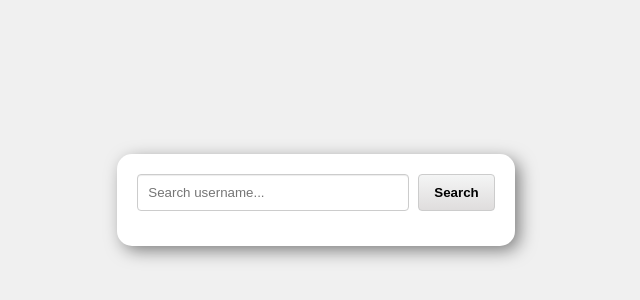
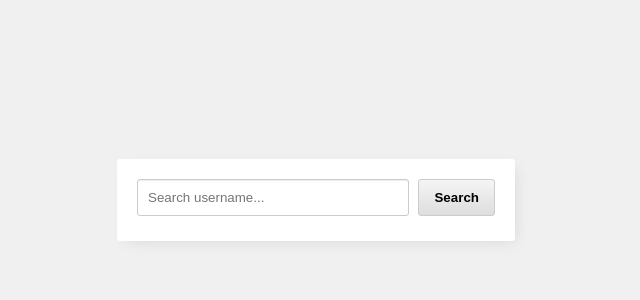
Before and after one commit to Uriserra/Marfeel-Frontend, a website built with webpack: page index.html in a window 1280 px wide. Shown: the part 200-500 px from the top of the page, without its empty margins (324-964 px from the left). Built offline with nearby package versions, Linux system fonts and the light colour scheme.

Commit message:
finetune exercise

```diff
--- a/index.html
+++ b/index.html
@@ -5,8 +5,8 @@
   <link rel="stylesheet" href="stylesheet/index.css">
 </head>
 <body>
- <div id="page-container">
-      <div class="info-box">
+ <div id="container">
+      <div class="box">
         <form id="search-users">
           <input type="text" placeholder="Search username..."  id="search-input">
           <input type="submit" class="btn" id="search-btn" value="Search">
--- a/stylesheet/form.css
+++ b/stylesheet/form.css
@@ -3,9 +3,9 @@
   display: inline-block;
   padding: 10px 15px;
   margin-bottom: 0;
-  font-weight: 700;
+  font-weight: 600;
   text-align: center;
-  border-radius: 4px;
+  border-radius: 3px;
   background-color: #f4f5f5;
   background-image: -webkit-gradient(linear, left top, left bottom, from(#f4f5f5), to(#dfdddd));
 }
@@ -19,10 +19,6 @@
   background-color: #fff;
   background-image: none;
   border: 1px solid #ccc;
-  border-radius: 4px;
+  border-radius: 3px;
   box-shadow: inset 0 1px 1px rgba(0,0,0,.075);
 }
-
-#search-users {
-  /*padding-bottom: 5px;*/
-}
--- a/stylesheet/index.css
+++ b/stylesheet/index.css
@@ -3,12 +3,13 @@
 @import 'repos.css';
 @import 'profile.css';
 
-#page-container {
+#container {
   background-color: #f0f0f0;
   height: 100vh;
   width: 100%;
   display: flex;
   margin: 0;
+  font-family: arial;
 }
 
 body {
--- a/stylesheet/profile.css
+++ b/stylesheet/profile.css
@@ -1,6 +1,6 @@
 h1 {
   margin: 2px;
-  font-size: 28px;
+  font-size: 24px;
 }
 
 h2 {
@@ -21,8 +21,8 @@ p {
 }
 
 #user-avatar {
-  height: 80px;
-  width: 80px;
+  height: 75px;
+  width: 75px;
   margin: 10px 0px;
   border-radius: 3px;
   background-position: center;
--- a/stylesheet/repos.css
+++ b/stylesheet/repos.css
@@ -1,12 +1,12 @@
 h3 {
   margin: 0;
-  font-size: 18px;
+  font-size: 15px;
   font-weight: 600
 }
 
 li {
   list-style: none;
-  font-size: 15px;
+  font-size: 12px;
   padding: 10px;
   border-bottom: 1px solid #ccc;
   display: flex;
@@ -18,6 +18,6 @@ li:last-of-type {
 }
 
 .icon {
-  height: 14px;
+  height: 12px;
   margin: 0 5px;
 }
--- a/stylesheet/results.css
+++ b/stylesheet/results.css
@@ -1,13 +1,12 @@
-.info-box {
+.box {
   justify-content: center;
-  border-radius: 15px;
+  border-radius: 3px;
   padding: 20px 20px 5px 20px;
   display: block;
-  background-color: #ffffff;
-  box-shadow: 5px 5px 17px -1px rgba(0,0,0,0.5);
+  background-color: #fff;
+  box-shadow: 5px 5px 15px -5px rgba(0,0,0,0.1);
   margin: auto;
   min-width: 350px;
-  white-space: nowrap
 }
 
 .error-message {
@@ -15,14 +14,13 @@
   border: 1px solid #E9CDCC;
   background-color: #FADEDE;
   color: #9B0F05;
-  padding: 13px;
-  width: 92%;
+  padding: 7px;
+  width: 73%;
   margin: 10px 0;
 }
 
 #results {
-  max-height: 400px;
+  max-height: 500px;
   min-height: 20px;
   overflow: scroll;
-  margin: 5px 0;
 }
```
Also changed, not shown: readme.md (added).
